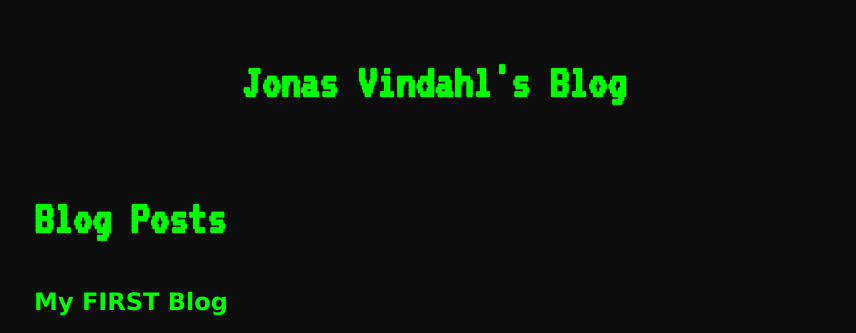
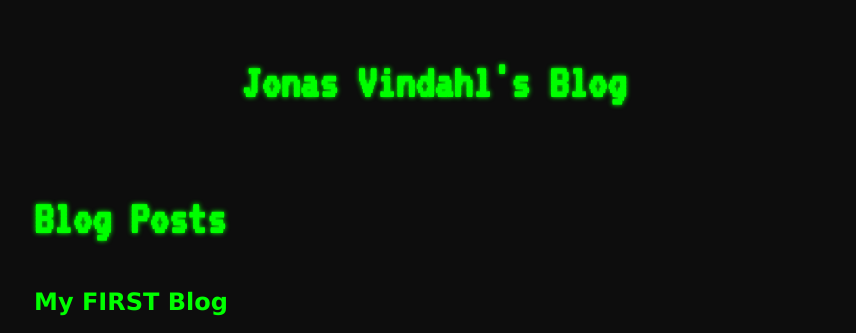
Before and after one commit to JonasVindahl/JonasvindahlWebsite, a Jekyll site: the page built from blogpost.html, in a window 1280 px wide. Shown: the top 333 px of the page, without its empty margins (206-1062 px from the left). Built offline with Jekyll 4.4.1, drawn with Linux system fonts in a browser that asks for light colours.

Commit message:
Update styles.css

```diff
--- a/assets/css/styles.css
+++ b/assets/css/styles.css
@@ -33,7 +33,7 @@ h1 {
     font-family: 'VT323', monospace; /* Keep the monospaced font for headings */
     font-size: 48px; /* Larger font size for main headings */
     color: #00ff00; /* Neon green text */
-    text-shadow: 0 0 1px #00ff00; /* Subtle neon glow for headings */
+    text-shadow: 0 0 5px #00ff00; /* Subtle neon glow for headings */
     margin: 15px 0;
 }
 
```
